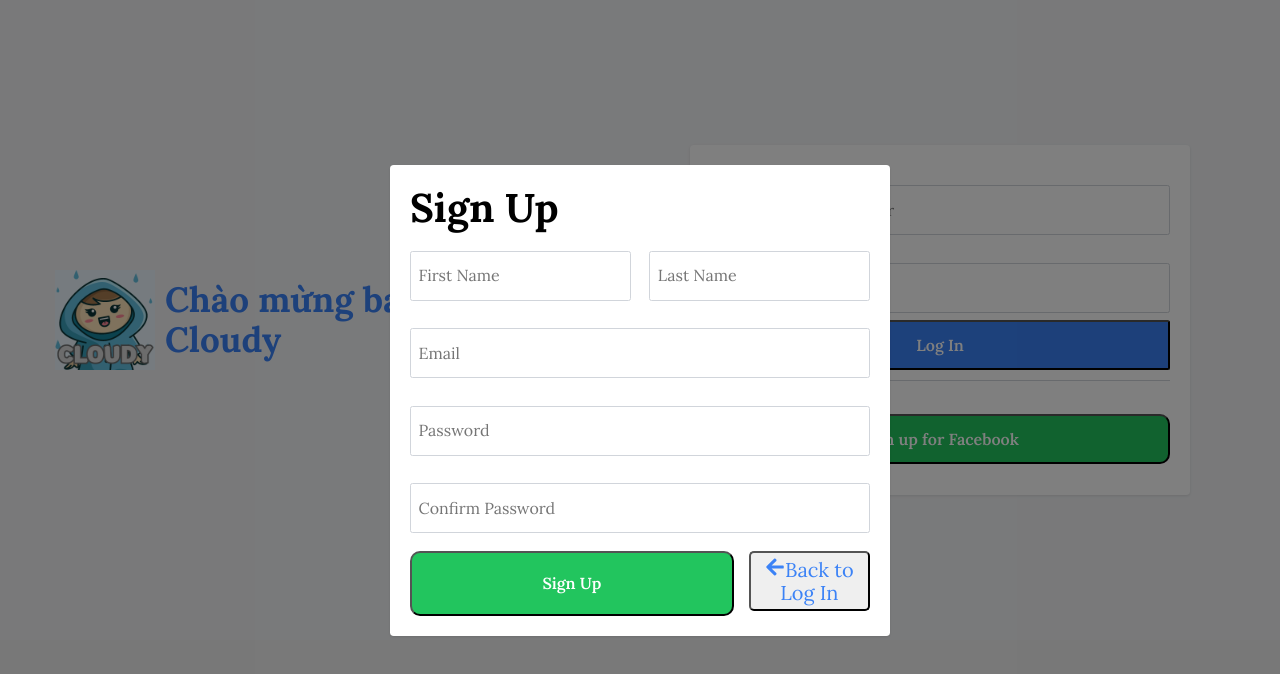
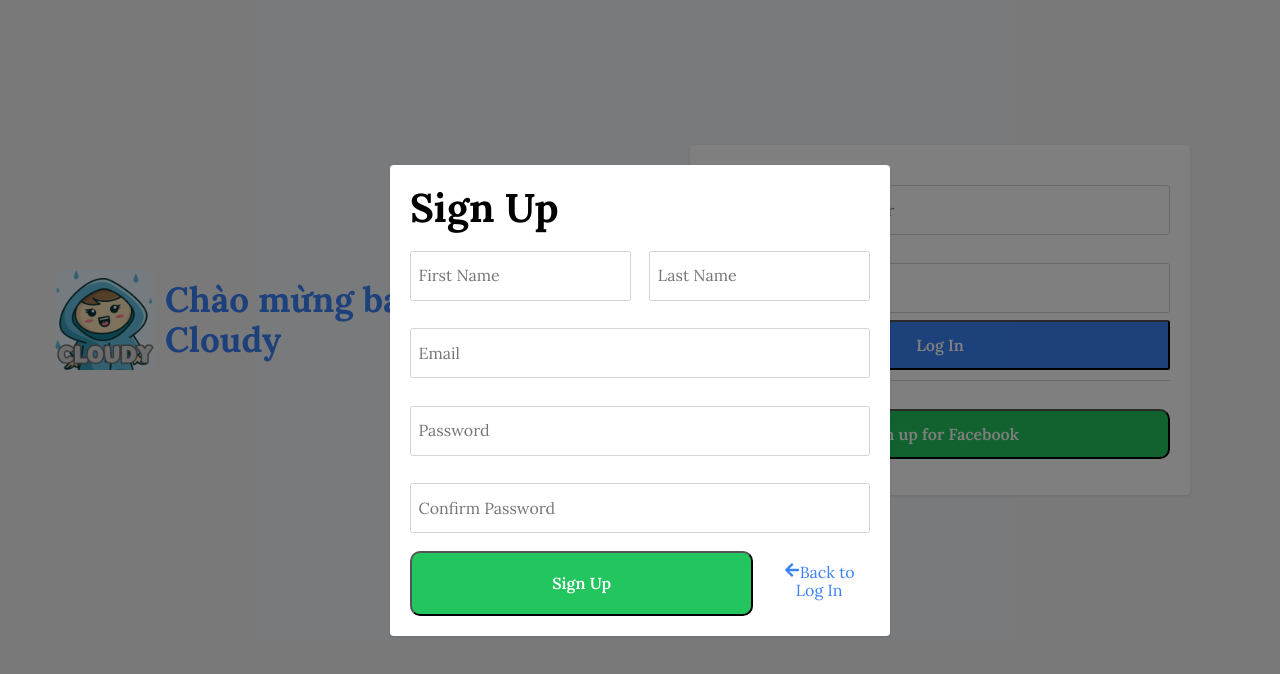
Before and after one commit to thanhphat113/Social-Media, a React (Vite) app in the folder Frontend/: page /login in a window 1280 px wide. Both pictures are taken after a click on the button "Sign up for Facebook". Shown: the top 674 px of the page. Built offline with nearby package versions, Linux system fonts and the light colour scheme.

Commit message:
fix sign up

```diff
--- a/Frontend/src/pages/Home/components/Post/Post.module.scss
+++ b/Frontend/src/pages/Home/components/Post/Post.module.scss
@@ -272,9 +272,9 @@
   .interactionBar {
     display: flex;
     justify-content: space-between;
-    color: gray;
     border-top: 1px solid #e2e8f0; // Màu viền
     padding-top: 0.5rem;
+    background-color: none;
   }
 
   .likeButton {
@@ -286,6 +286,7 @@
     align-items: center;
     gap: 0.25rem;
     border: none;
+    background-color: white;
 
   }
 
@@ -315,6 +316,8 @@
     padding: 0.5rem;
     border: 1px solid #e2e8f0; // Màu viền
     border-radius: 0.25rem;
+    border-radius: 25rem;
+
   }
 
   .sendButton {
--- a/Frontend/src/pages/Login/Login.module.scss
+++ b/Frontend/src/pages/Login/Login.module.scss
@@ -86,6 +86,7 @@
     background-color: #22c55e;
     margin-right: 1.5rem; // Tương đương với bg-green-600
     border-radius: 10px;
+    cursor: pointer;
   }
 
   .separator {
@@ -96,9 +97,12 @@
   .link {
     color: #3b82f6; // Tương đương với text-blue-600
     margin-bottom: 0.5rem; // Tương đương với mb-2
-    font-size: 2rem;
+    font-size: 1.6rem;
     border-radius: 5px;
     height: 6rem;
+    border: none;
+    background: none;
+    cursor: pointer;
   }
 
   .popupOverlay {
--- a/Frontend/src/pages/Login/index.jsx
+++ b/Frontend/src/pages/Login/index.jsx
@@ -1,36 +1,79 @@
 import React, { useState } from "react";
 import { FaArrowLeft } from "react-icons/fa";
 import { useNavigate } from "react-router-dom";
-import styles from './Login.module.scss'; // Nhập file SCSS
-import logo from '/public/img/Cloudy.png'; // Đường dẫn logo
+import styles from './Login.module.scss';
+import logo from '/public/img/Cloudy.png';
 
-function Login( {onLogin} ) {
-  const [email, setEmail] = useState("");
-  const [password, setPassword] = useState("");
-  const [confirmPassword, setConfirmPassword] = useState("");
-  const [isPopupOpen, setIsPopupOpen] = useState(false); // Trạng thái cho popup
-  const navigate = useNavigate();
+// Component LoginForm
+const LoginForm = ({ email, setEmail, password, setPassword, onLogin, openSignUp }) => (
+  <div className={styles.formContainer}>
+    <form onSubmit={(e) => { e.preventDefault(); onLogin(); }}>
+      <input
+        type="text"
+        placeholder="Email or phone number"
+        value={email}
+        onChange={(e) => setEmail(e.target.value)}
+        className={styles.input}
+        required
+      />
+      <input
+        type="password"
+        placeholder="Password"
+        value={password}
+        onChange={(e) => setPassword(e.target.value)}
+        className={`${styles.input} mb-4`}
+        required
+      />
+      <button
+        type="submit"
+        className={`${styles.button} ${styles.loginButton}`}
+      >
+        Log In
+      </button>
+    </form>
 
-  const handleLogin = () => {
-    onLogin();
-    navigate('/');
-  };
+    <div className={styles.separator}></div>
 
-  // Form đăng ký
-const SignUpForm = () => (
-  <div className={`${styles.formContainer}`}>
-    <div className={`${styles.signUpTitle}`}>Sign Up</div>
+    <div className="flex flex-col items-center text-sm">
+      <a href="#" className={styles.link}>
+        Forgot account?
+      </a>
+      <button
+        onClick={openSignUp}
+        className={`${styles.button} ${styles.signupButton}`}
+      >
+        Sign up for Facebook
+      </button>
+    </div>
+  </div>
+);
+
+// Component SignUpForm
+const SignUpForm = ({
+  firstName, setFirstName,
+  lastName, setLastName,
+  signUpEmail, setSignUpEmail,
+  signUpPassword, setSignUpPassword,
+  signUpConfirmPassword, setSignUpConfirmPassword,
+  closeSignUp
+}) => (
+  <div className={styles.formContainer}>
+    <div className={styles.signUpTitle}>Sign Up</div>
 
     {/* Hàng chứa First Name và Last Name */}
     <div className={styles.nameRow}>
       <input
         type="text"
         placeholder="First Name"
+        value={firstName}
+        onChange={(e) => setFirstName(e.target.value)}
         className={`${styles.input} ${styles.inputHalf}`}
       />
       <input
         type="text"
         placeholder="Last Name"
+        value={lastName}
+        onChange={(e) => setLastName(e.target.value)}
         className={`${styles.input} ${styles.inputHalf}`}
       />
     </div>
@@ -38,32 +81,37 @@ const SignUpForm = () => (
     <input
       type="email"
       placeholder="Email"
-      value={email}
-      onChange={(e) => setEmail(e.target.value)}
+      value={signUpEmail}
+      onChange={(e) => setSignUpEmail(e.target.value)}
       className={styles.input}
     />
     <input
       type="password"
       placeholder="Password"
-      value={password}
-      onChange={(e) => setPassword(e.target.value)}
+      value={signUpPassword}
+      onChange={(e) => setSignUpPassword(e.target.value)}
       className={styles.input}
     />
     <input
       type="password"
       placeholder="Confirm Password"
-      value={confirmPassword}
-      onChange={(e) => setConfirmPassword(e.target.value)}
+      value={signUpConfirmPassword}
+      onChange={(e) => setSignUpConfirmPassword(e.target.value)}
       className={`${styles.input} mb-4`}
     />
 
-    {/* Hàng chứa nút Sign Up và Back to Log In */}
     <div className={styles.buttonRow}>
       <button
         onClick={() => {
-          if (password === confirmPassword) {
+          if (signUpPassword === signUpConfirmPassword) {
             console.log("Sign up successful");
-            setIsPopupOpen(false); // Đóng popup sau khi đăng ký thành công
+            // Đặt lại các giá trị của form sau khi đăng ký thành công
+            setFirstName('');
+            setLastName('');
+            setSignUpEmail('');
+            setSignUpPassword('');
+            setSignUpConfirmPassword('');
+            closeSignUp(); // Đóng popup sau khi đăng ký thành công
           } else {
             alert("Passwords do not match!");
           }
@@ -74,7 +122,7 @@ const SignUpForm = () => (
       </button>
 
       <button
-        onClick={() => setIsPopupOpen(false)} // Đóng popup
+        onClick={closeSignUp}
         className={styles.link}
       >
         <FaArrowLeft />
@@ -84,51 +132,24 @@ const SignUpForm = () => (
   </div>
 );
 
-  // Form đăng nhập
-  const LoginForm = () => (
-    <div className={styles.formContainer}>
-      <form onSubmit={(e) => { e.preventDefault(); handleLogin(); }}>
-        <input
-          type="text"
-          placeholder="Email or phone number"
-          value={email}
-          onChange={(e) => setEmail(e.target.value)}
-          className={styles.input}
-          required
-        />
-        <input
-          type="password"
-          placeholder="Password"
-          value={password}
-          onChange={(e) => setPassword(e.target.value)}
-          className={`${styles.input} mb-4`}
-          required
-        />
-        <button
-          type="submit"
-          className={`${styles.button} ${styles.loginButton}`}
-        >
-          Log In
-        </button>
-      </form>
+function Login({ onLogin }) {
+  const [email, setEmail] = useState("");
+  const [password, setPassword] = useState("");
+  const [isPopupOpen, setIsPopupOpen] = useState(false);
 
-      {/* Đường gạch ngang phân cách */}
-      <div className={styles.separator}></div>
+  // State cho form đăng ký
+  const [firstName, setFirstName] = useState("");
+  const [lastName, setLastName] = useState("");
+  const [signUpEmail, setSignUpEmail] = useState("");
+  const [signUpPassword, setSignUpPassword] = useState("");
+  const [signUpConfirmPassword, setSignUpConfirmPassword] = useState("");
 
-      {/* Link quên mật khẩu và nút tạo tài khoản */}
-      <div className="flex flex-col items-center text-sm">
-        <a href="#" className={styles.link}>
-          Forgot account?
-        </a>
-        <button
-          onClick={() => setIsPopupOpen(true)} // Mở popup đăng ký
-          className={`${styles.button} ${styles.signupButton}`}
-        >
-          Sign up for Facebook
-        </button>
-      </div>
-    </div>
-  );
+  const navigate = useNavigate();
+
+  const handleLogin = () => {
+    onLogin();
+    navigate('/');
+  };
 
   return (
     <div className={styles.loginContainer}>
@@ -138,16 +159,35 @@ const SignUpForm = () => (
           <h1 className={styles.welcomeText}>Chào mừng bạn đến với Cloudy</h1>
         </div>
         <div className={styles.rightSection}>
-          {LoginForm()}
+          <LoginForm
+            email={email}
+            setEmail={setEmail}
+            password={password}
+            setPassword={setPassword}
+            onLogin={handleLogin}
+            openSignUp={() => setIsPopupOpen(true)}
+          />
         </div>
       </div>
 
       {/* Popup cho form đăng ký */}
       {isPopupOpen && (
         <>
-          <div className={styles.popupOverlay} onClick={() => setIsPopupOpen(false)}></div> {/* Lớp phủ */}
+          <div className={styles.popupOverlay} onClick={() => setIsPopupOpen(false)}></div>
           <div className={styles.popupContainer}>
-            <SignUpForm />
+            <SignUpForm
+              firstName={firstName}
+              setFirstName={setFirstName}
+              lastName={lastName}
+              setLastName={setLastName}
+              signUpEmail={signUpEmail}
+              setSignUpEmail={setSignUpEmail}
+              signUpPassword={signUpPassword}
+              setSignUpPassword={setSignUpPassword}
+              signUpConfirmPassword={signUpConfirmPassword}
+              setSignUpConfirmPassword={setSignUpConfirmPassword}
+              closeSignUp={() => setIsPopupOpen(false)}
+            />
           </div>
         </>
       )}
```
Also changed, not shown: Frontend/src/pages/Home/components/MainContent/MainContent.module.scss (+6 -1 lines).
